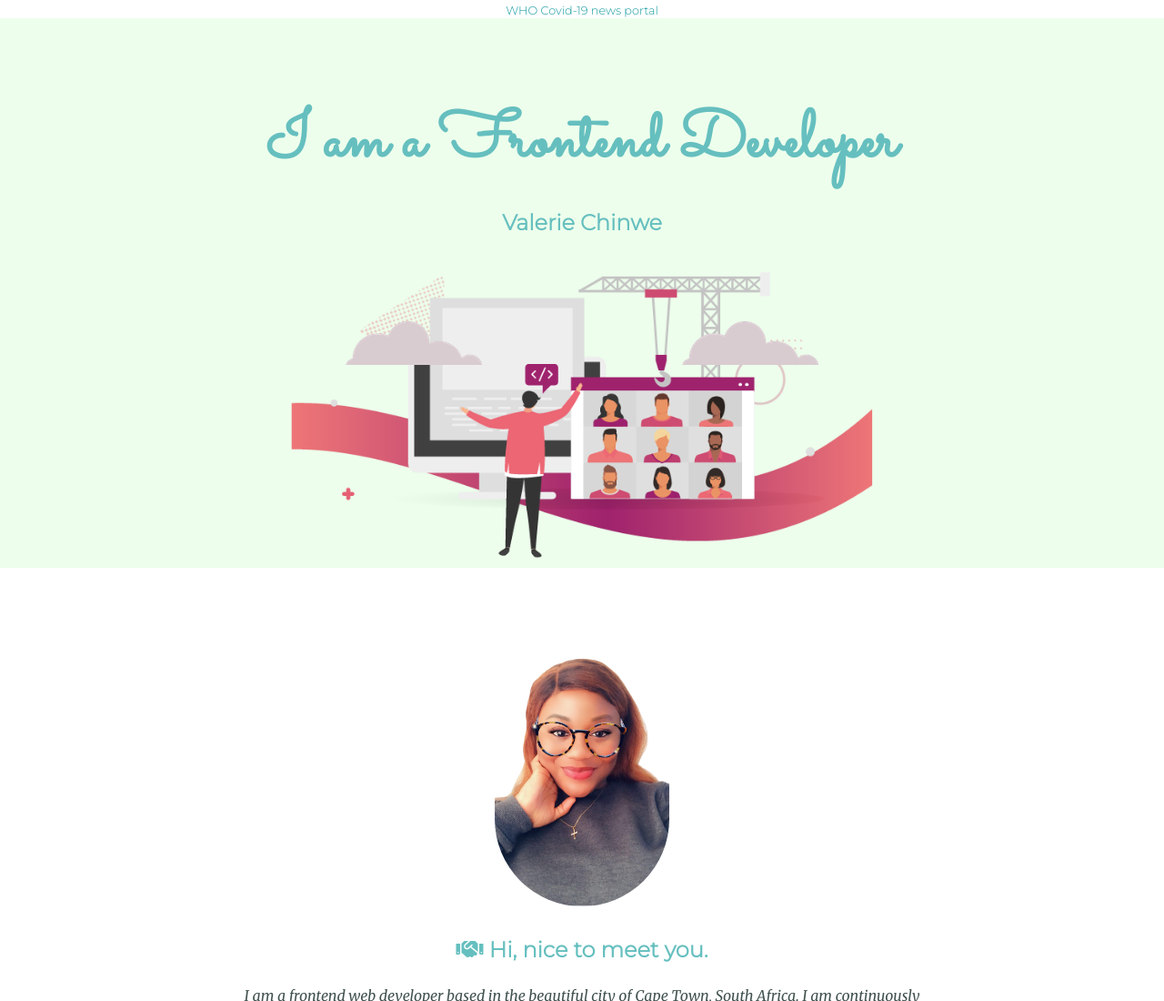
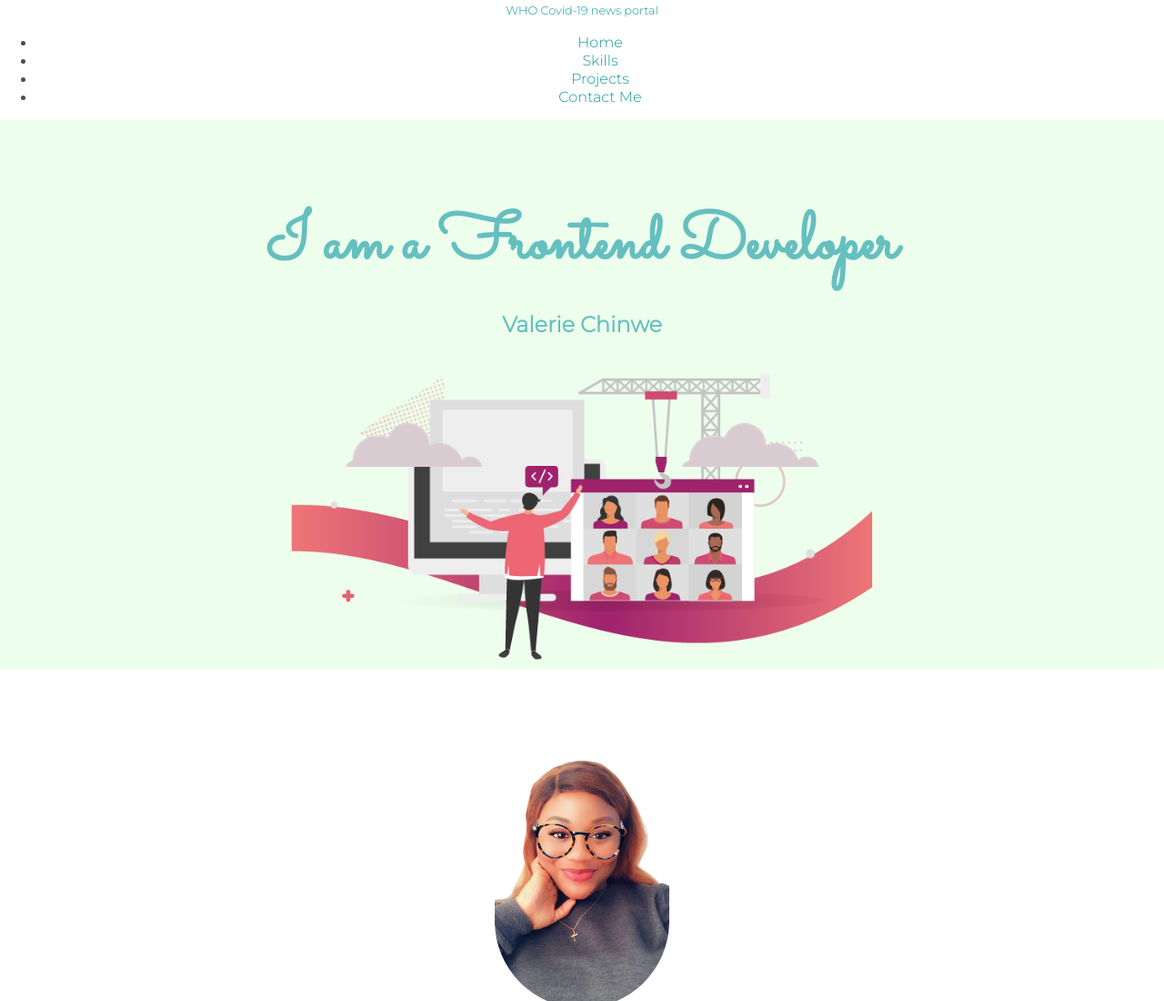
Before and after one commit to valeriechinwe/website, a plain HTML site: page index.html in a window 1280 px wide. Shown: the top 1100 px of the page at 91% size. Drawn offline with Linux system fonts and the light colour scheme.

Commit message:
add nav bar

```diff
--- a/index.html
+++ b/index.html
@@ -16,6 +16,19 @@
 
 <body>
   <a id="top" href="https://covid19.who.int/" target="_blank" style="font-size:0.8rem">WHO Covid-19 news portal</a>
+<nav class="navbar">
+  <div class="menu-toggle">
+    <span class="bar"></span>
+    <span class="bar"></span>
+    <span class="bar"></span>
+  </div>
+  <ul class="nav-list">
+    <li><a href="#home">Home</a></li>
+    <li><a href="#skills">Skills</a></li>
+    <li><a href="#projects">Projects</a></li>
+    <li><a href="#contact">Contact Me</a></li>
+  </ul>
+</nav>
   <div class="top-container">
     <img class="top-cloud" src="Images/cloud.png" alt="cloud-img">
     <h1>I am a Frontend Developer</h1>
```
